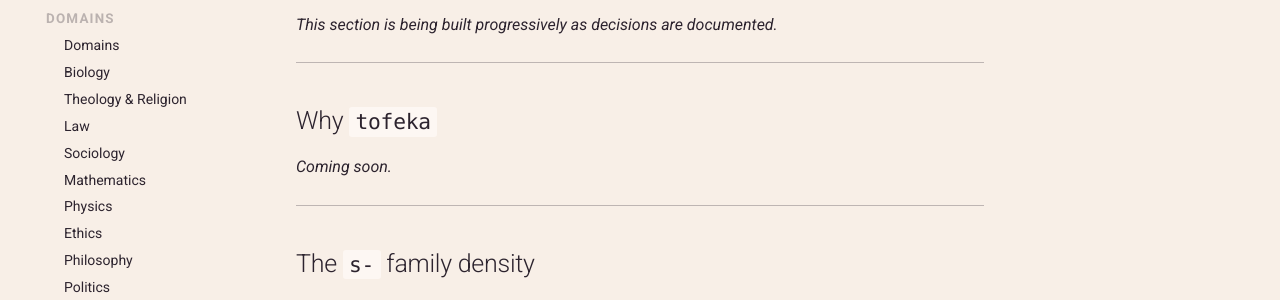
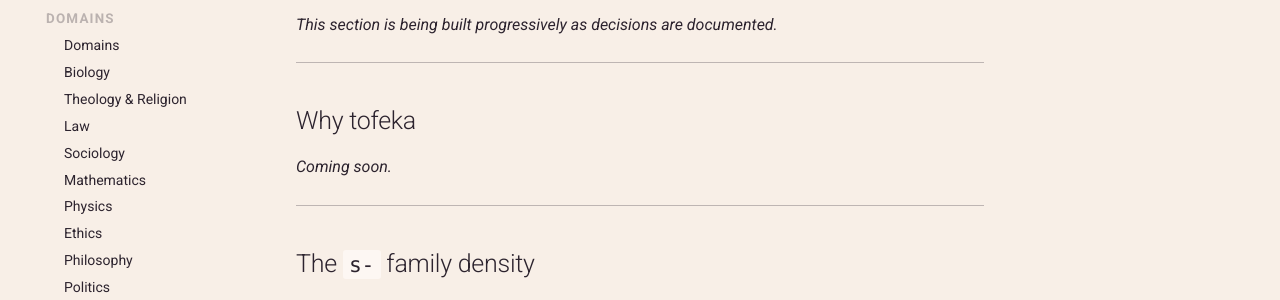
Before and after one commit to Arakendo/Tonesu, an MkDocs documentation site: the page built from www/docs/to-tonesu/design.md, in a window 1280 px wide and 1380 px high. Shown: the part 283-583 px from the top of the window. Built offline with MkDocs 1.6.1 and Material for MkDocs 9.7.7, drawn with Linux system fonts in a browser that asks for light colours; comment, search, counter and statistics services are not loaded.

```diff
--- a/www/docs/to-tonesu/design.md
+++ b/www/docs/to-tonesu/design.md
@@ -6,7 +6,7 @@ Specific decisions traced from pressure to resolution. Why did the language arri
 
 ---
 
-## Why `tofeka`
+## Why tofeka
 
 *Coming soon.*
 
```
